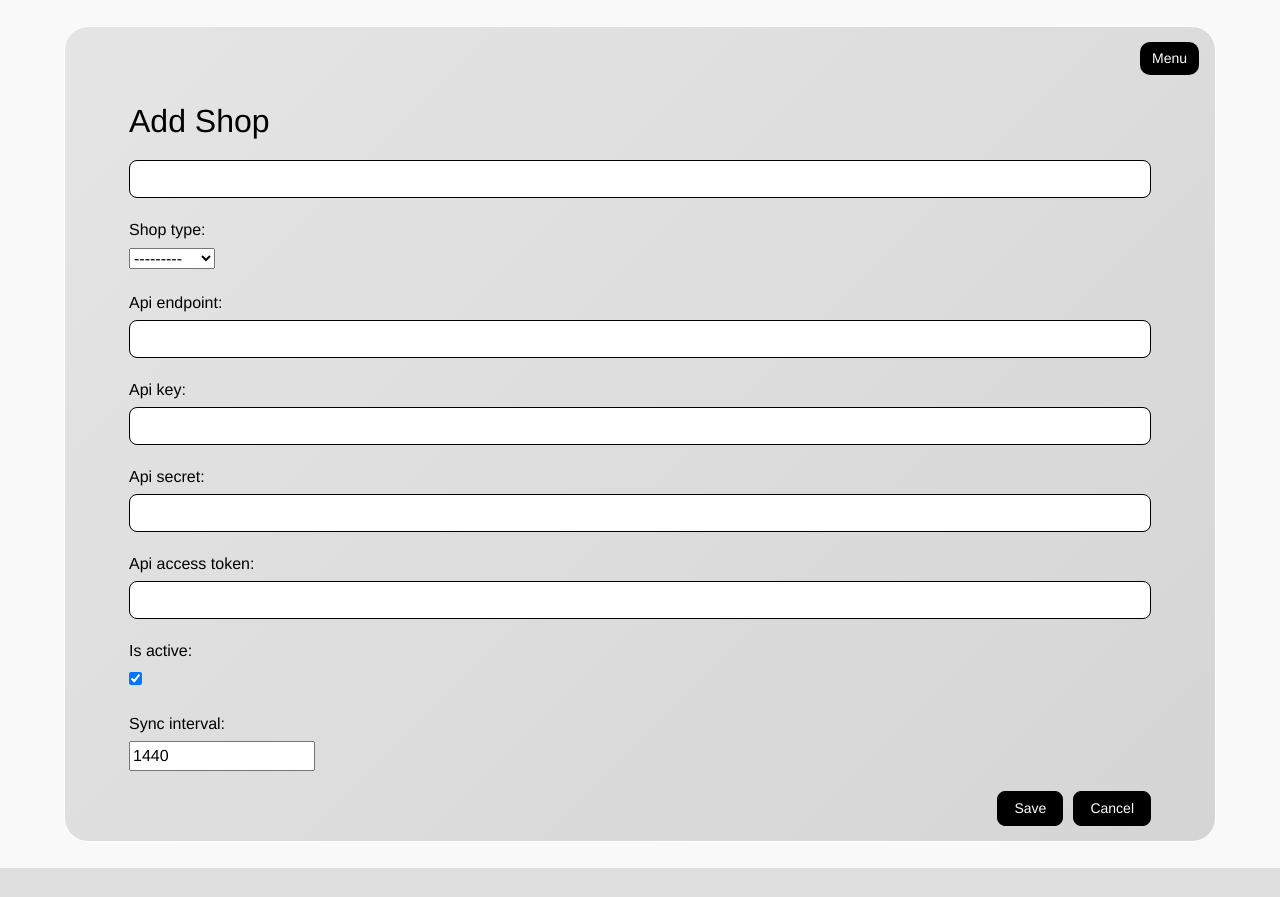
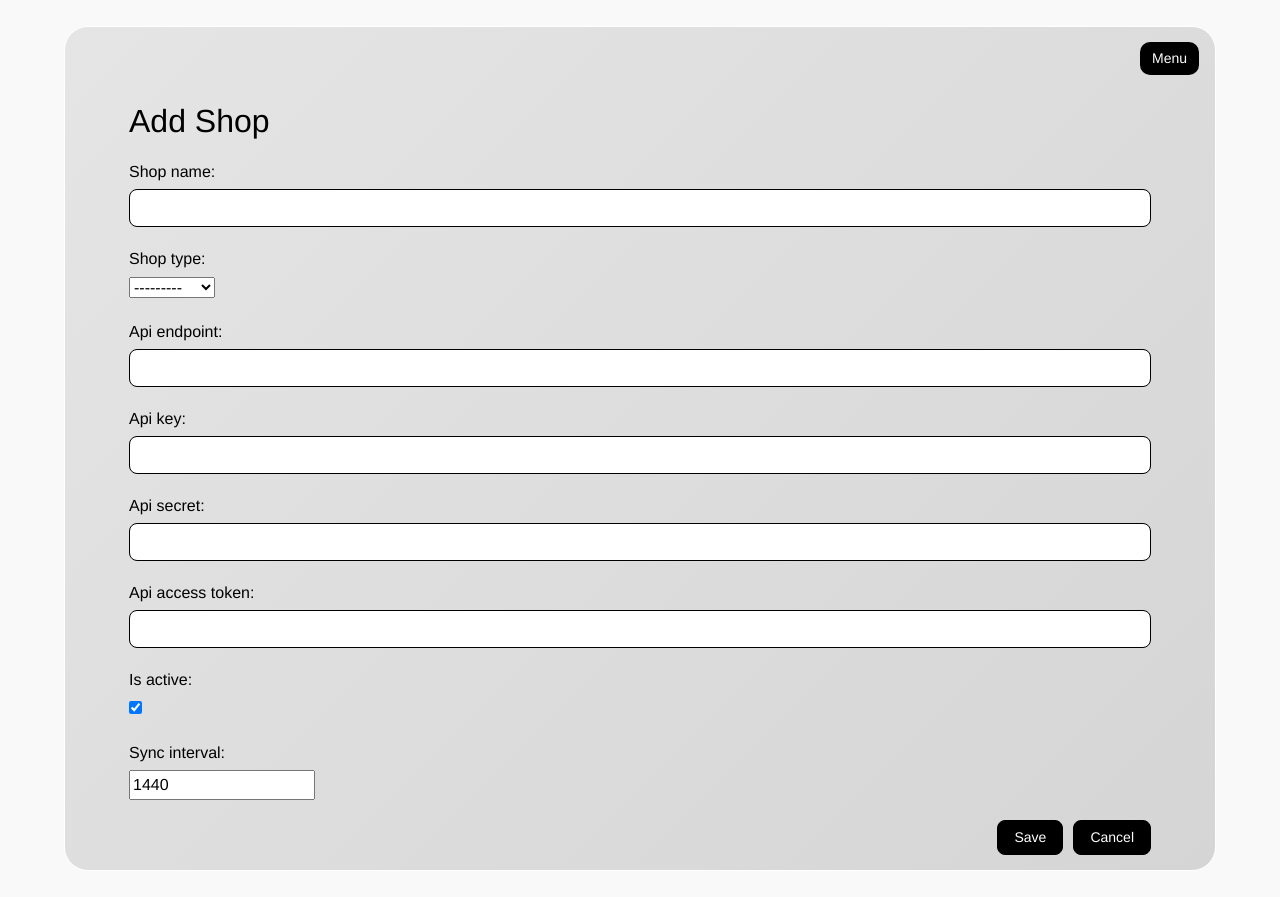
Before and after one commit to bit-casper/shop-feeder, a Django app: page /add/ in a window 1280 px wide. Before the commit the page ends 868 px from the top, so only its background shows below. Run offline with Django 4.2, Linux system fonts and the light colour scheme; the visitor is signed in with stand-in values (Sample User, id 1); parts of the project's set-up code (start-up, migrations or seed data) failed here and were passed over.

Commit message:
fixing shop_name

```diff
--- a/webshop_manager/templates/shops/shop_form.html
+++ b/webshop_manager/templates/shops/shop_form.html
@@ -4,10 +4,10 @@
     <form method="post" class="needs-validation">
         {% csrf_token %}
         <div class="form-group">
-            {{ form.name.label_tag }}
-            <input type="text" class="form-control" id="id_name" name="name" value="{{ form.name.value|default:'' }}" required>
-            {% if form.name.errors %}
-                <div class="invalid-feedback">{{ form.name.errors|first }}</div>
+            {{ form.shop_name.label_tag }}
+            <input type="text" class="form-control" id="id_shop_name" name="shop_name" value="{{ form.shop_name.value|default:'' }}" required>
+            {% if form.shop_name.errors %}
+                <div class="invalid-feedback">{{ form.shop_name.errors|first }}</div>
             {% endif %}
         </div>
         <div class="form-group">
```
